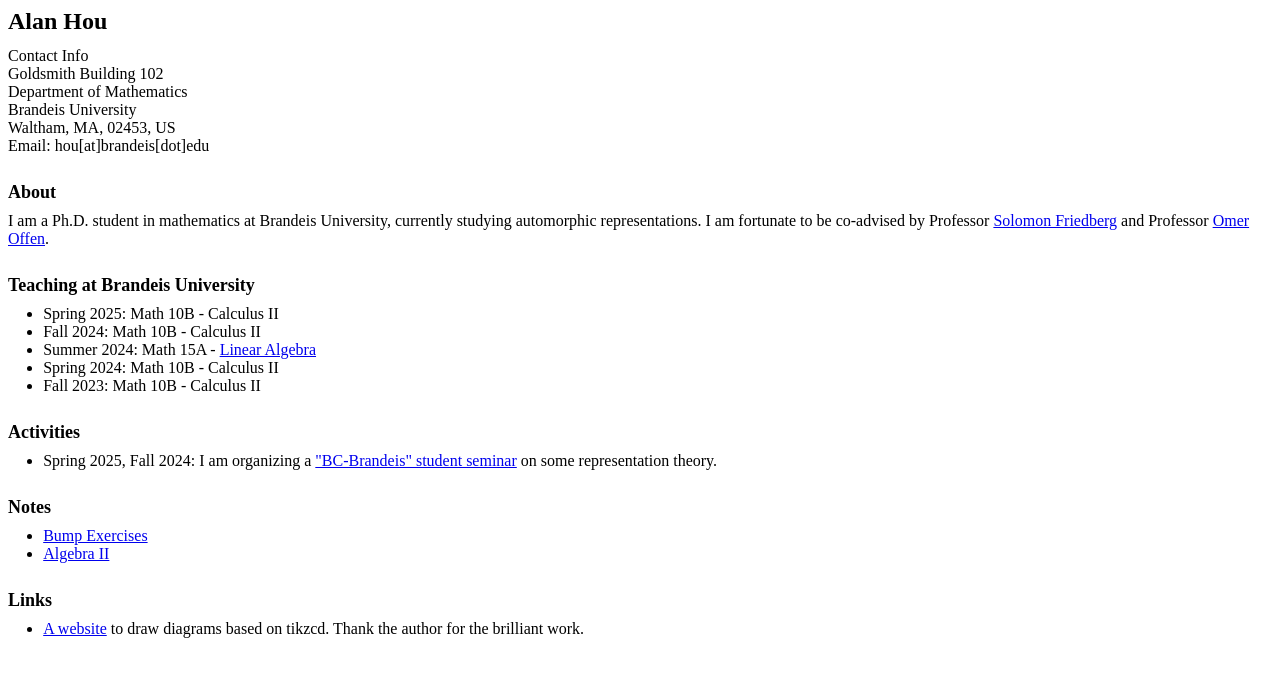
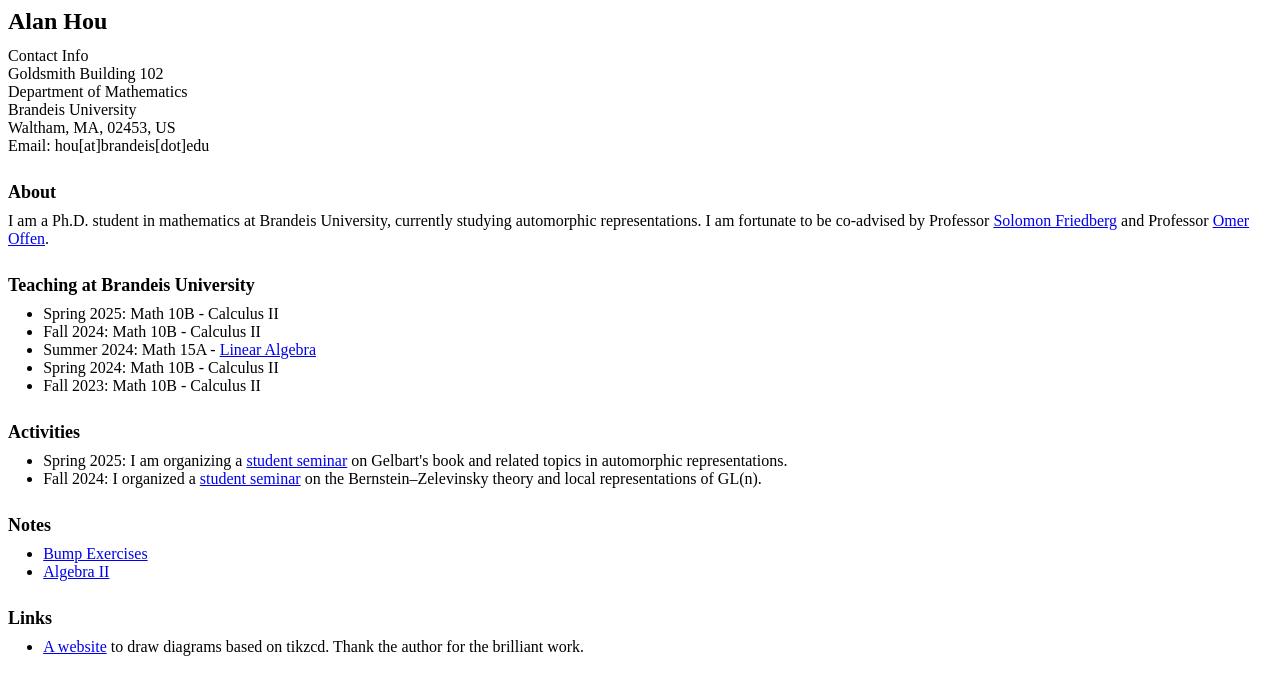
Before and after one commit to axhou/axhou.github.io, a Jekyll site: the page index.html, which Jekyll copies as it is, in a window 1280 px wide. Shown: the top 695 px of the page. Built offline with Jekyll 4.4.1, drawn with Linux system fonts in a browser that asks for light colours.

Commit message:
Update index.html

```diff
--- a/index.html
+++ b/index.html
@@ -71,13 +71,18 @@
     <li>Fall 2023: Math 10B - Calculus II</li>
   </ul>
 
-  <h2>Activities</h2>
-  <ul>
-    <li>
-      Spring 2025, Fall 2024: I am organizing a
-      <a href="./bzf2024.html">"BC-Brandeis" student seminar</a> on some representation theory.
-    </li>
-  </ul>
+<h2>Activities</h2>
+<ul>
+  <li>
+    Spring 2025: I am organizing a
+    <a href="./gel2025.html">student seminar</a> on Gelbart's book and related topics in automorphic representations.
+  </li>
+  <li>
+    Fall 2024: I organized a
+    <a href="./bzf2024.html">student seminar</a> on the Bernstein–Zelevinsky theory and local representations of GL(n).
+  </li>
+</ul>
+
 
   <h2>Notes</h2>
   <ul>
```
